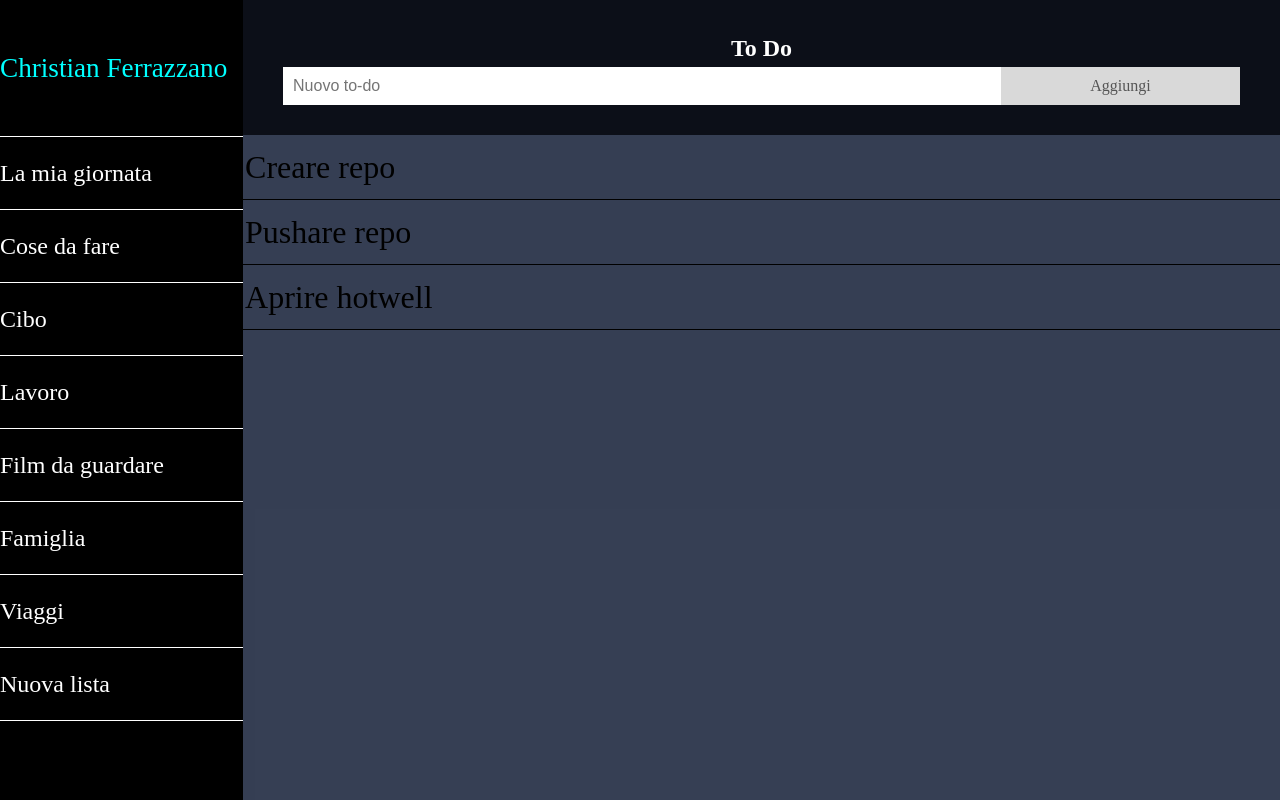
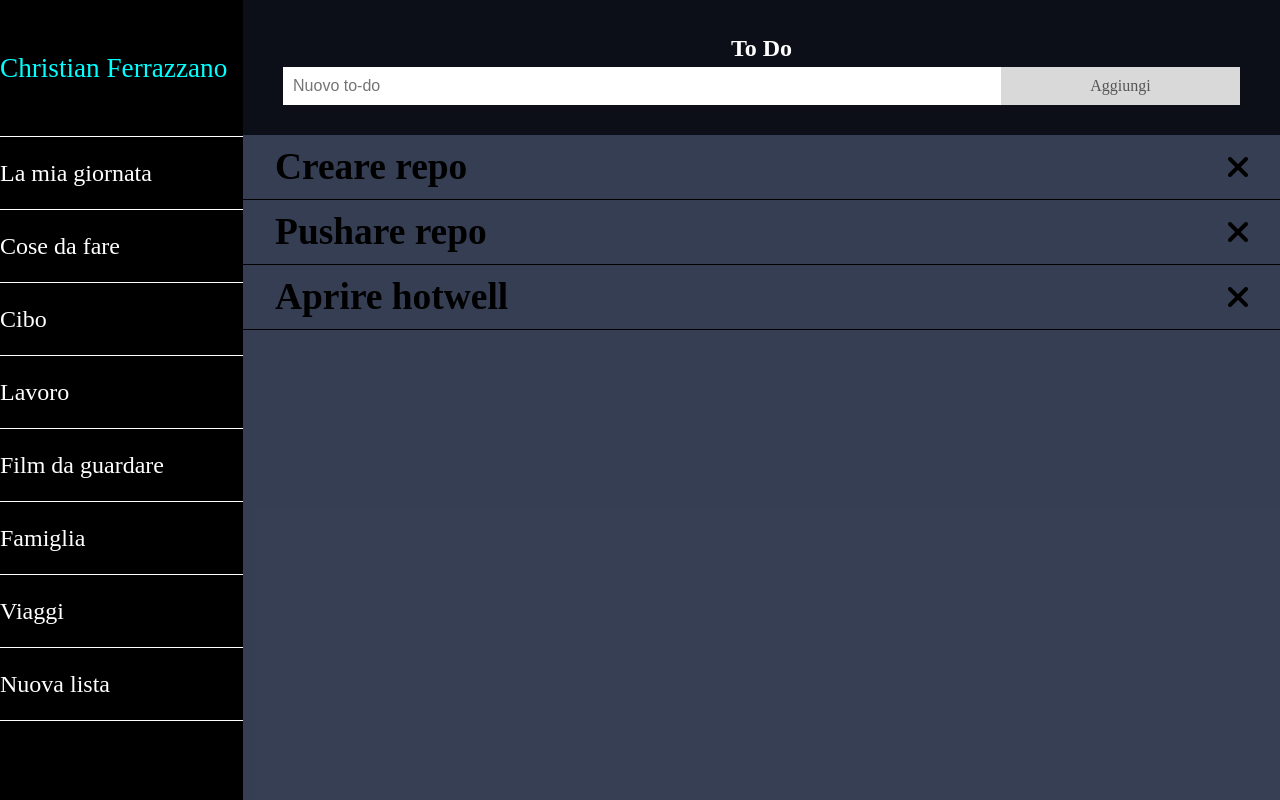
Before and after one commit to ChriEffe/vue-todolist, a plain HTML site: page index.html in a window 1280 px wide. Drawn offline with nearby package versions, Linux system fonts and the light colour scheme.

```diff
--- a/css/style.css
+++ b/css/style.css
@@ -65,7 +65,7 @@
     line-height: 2em;
     font-size: 2em;
     border-bottom: 1px solid black;
-    padding-left: 2px;
+    padding: 0 1em;
 }
 
 /* input */
@@ -99,3 +99,9 @@
 .check  {
     text-decoration: line-through;
 }
+
+.flex  {
+    display: flex;
+    justify-content: space-between;
+    align-items: center;
+}
--- a/index.html
+++ b/index.html
@@ -33,8 +33,11 @@
                     <input type="text" id="myInput" placeholder="Nuovo to-do">
                     <span class="addBtn">Aggiungi</span>
                 </div>
-                <ul v-for='element in todos'>
-                    <li :class="(element.done == true) ? 'check' : ''">{{ element.text}}</li>
+                <ul>
+                    <li v-for='(element, index) in todos' class="flex">
+                        <h3 :class="(element.done == true) ? 'check' : ''">{{ element.text }}</h3>
+                        <i @click='removeTodo' class="fas fa-times"></i>
+                    </li>
                 </ul>
             </div>
     </main>
--- a/js/script.js
+++ b/js/script.js
@@ -32,7 +32,12 @@
             ]
         },
         methods: {
+            doneTodo: function () {
 
+            },
+            removeTodo: function () {
+
+            }
         }
     }
 )
```
